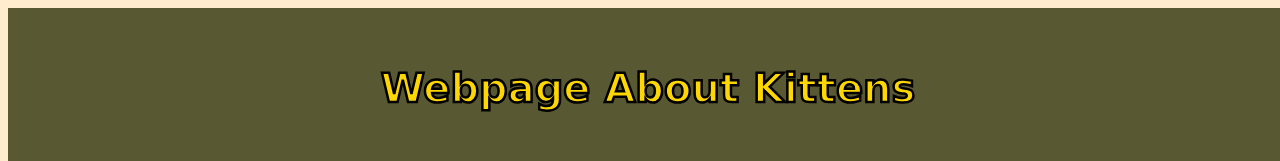
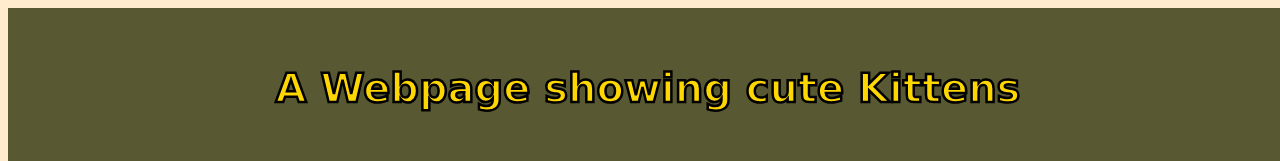
Before and after one commit to MyPersonal-Storage/html.oppgave1, a plain HTML site: page index.html in a window 1280 px wide. Shown: the top 161 px of the page. Drawn offline with Linux system fonts and the light colour scheme.

Commit message:
changed header name in h1

```diff
--- a/index.html
+++ b/index.html
@@ -8,7 +8,7 @@
   </head>
   <body>
     <header>
-      <h1>Webpage About Kittens</h1>
+      <h1>A Webpage showing cute Kittens</h1>
     </header>
     <main>
       <section>
```
